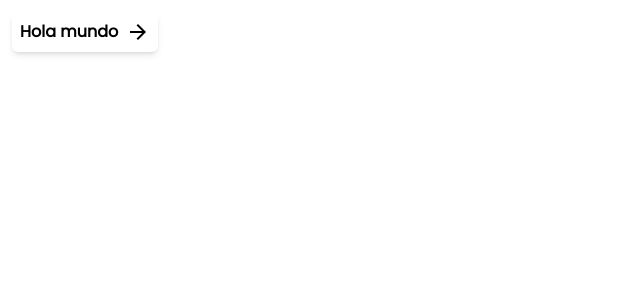
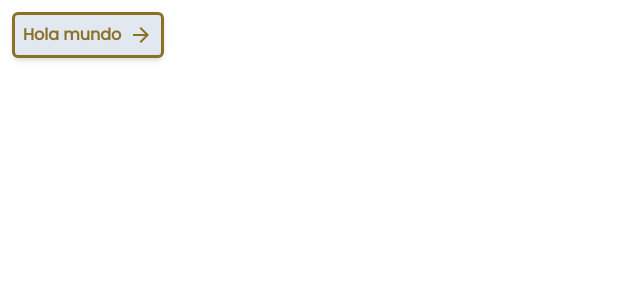
Before and after one commit to gabrielmj23/attend, a React (Vite) app: page / in a window 1280 px wide. Shown: the top 300 px of the page, without its empty margins (0-640 px from the left). Built offline with nearby package versions, Linux system fonts and the light colour scheme.

Commit message:
Boton secundario implementado y mejoras de respuesta

```diff
--- a/src/App.jsx
+++ b/src/App.jsx
@@ -7,6 +7,7 @@ function App() {
       <Boton
         texto="Hola mundo"
         icono={<ArrowForwardIcon />}
+        tipo="secundario"
         color="amarillo"
         sombra={true}
         onClick={() => "Hola mundo"}
--- a/src/components/Boton.jsx
+++ b/src/components/Boton.jsx
@@ -1,11 +1,15 @@
 import PropTypes from "prop-types";
-import { COLORES } from "../constants/colores";
+import { COLORES, COLORES_ACTIVO } from "../constants/colores";
 
-function Boton({ texto, icono, color, sombra, onClick }) {
-  let classNames =
-    "flex flex-row gap-2 rounded-md p-2 font-semibold bg-" + COLORES[color];
+function Boton({ texto, icono, tipo, color, sombra, onClick }) {
+  let classNames = "flex flex-row gap-2 rounded-md p-2 font-semibold hover:scale-105 active:scale-105";
   if (sombra) {
     classNames += " shadow-md";
+  }
+  if (tipo === "primario") {
+    classNames += ` bg-${COLORES[color]} hover:bg-${COLORES_ACTIVO[color]} active:bg-${COLORES_ACTIVO[color]}`;
+  } else {
+    classNames += " border-[#8c7027] border-[3px] text-[#8c7027] bg-slate-200";
   }
   return (
     <button className={classNames} onClick={onClick}>
@@ -18,7 +22,8 @@ function Boton({ texto, icono, color, sombra, onClick }) {
 Boton.propTypes = {
   texto: PropTypes.string.isRequired,
   icono: PropTypes.element.isRequired,
-  color: PropTypes.oneOf(["amarillo", "verde", "azul", "gris"]).isRequired,
+  tipo: PropTypes.oneOf(["primario", "secundario"]).isRequired,
+  color: PropTypes.oneOf(["amarillo", "azul", "verde", "gris"]).isRequired,
   sombra: PropTypes.bool,
   onClick: PropTypes.func.isRequired,
 };
--- a/src/constants/colores.js
+++ b/src/constants/colores.js
@@ -1,6 +1,21 @@
-export const COLORES = {
+/**
+ * Colores constantes para botones, bordes y navegacion
+ */
+const COLORES = {
   amarillo: "amber-400",
   azul: "teal-400",
   verde: "[#74F953]",
   gris: "[#7E8188]",
 }
+
+/**
+ * Colores constantes para botones en estado activo (hover, active)
+ */
+const COLORES_ACTIVO = {
+  amarillo: "amber-600",
+  azul: "teal-600",
+  verde: "[#27ac06]",
+  gris: "[#56585d]",
+}
+
+export { COLORES, COLORES_ACTIVO };
```
